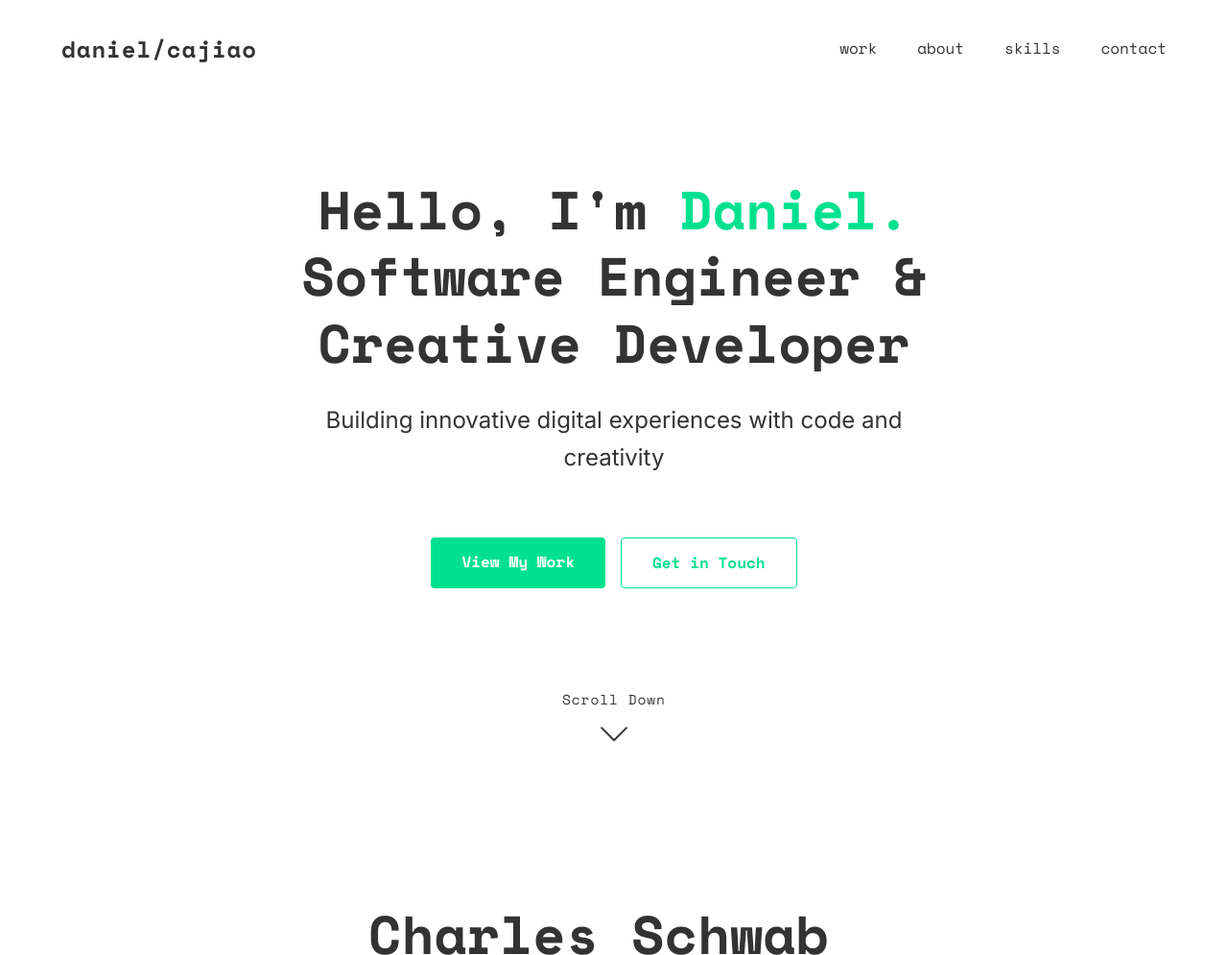
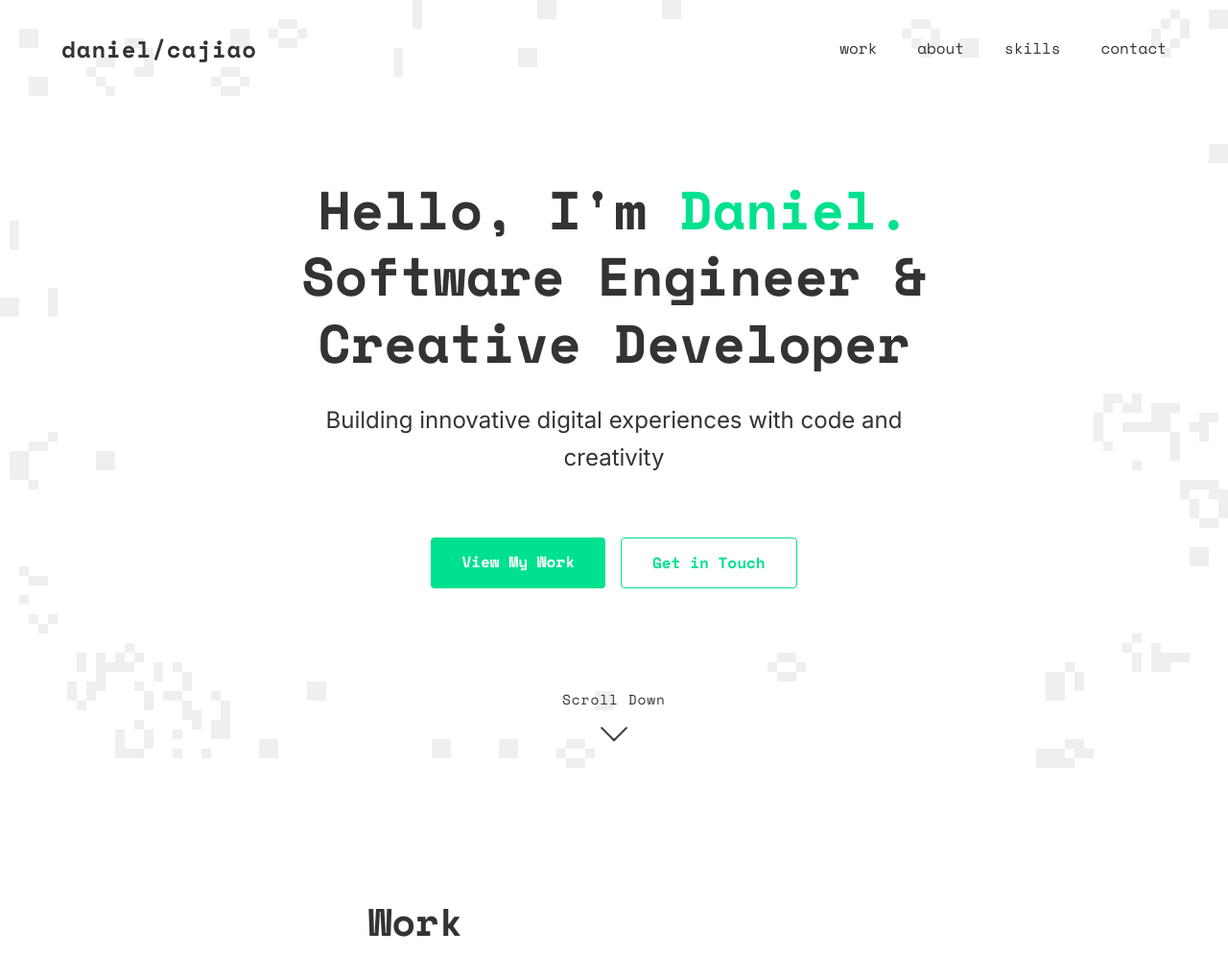
Before and after one commit to danicajiao/portfolio, a website built with Vite: page src/index.html in a window 1280 px wide. Shown: the top 995 px of the page at 96% size. Built offline with nearby package versions, Linux system fonts and the light colour scheme; some packages are replaced by stand-ins of ours; animation ran at ten frames a second; files whose address does not match are found by name.

Commit message:
Add hero section and work titles with styling adjustments

```diff
--- a/src/index.html
+++ b/src/index.html
@@ -51,9 +51,9 @@
 
     <!-- Hero Section with 3D Background -->
     <section id="hero" class="hero">
-        <!-- <div class="hero-canvas-container">
+        <div class="hero-canvas-container">
             <canvas id="hero-canvas"></canvas>
-        </div> -->
+        </div>
         <div class="hero-content">
             <h1 class="hero-title">
                 <span class="hero-title-line">Hello, I'm <span class="hero-title-highlight">Daniel.</span></span>
@@ -76,6 +76,7 @@
 
     <section id="work" class="work">
         <div class="project-titles-list">
+            <h2 class="section-title">Work</h2>
             <a href="#project1" id="charles-schwab-link" class="project-title">Charles Schwab</a>
             <a href="#project2" id="cove-link" class="project-title">Cove</a>
             <a href="#project3" id="schwapp-link" class="project-title">SchwApp</a>
--- a/src/js/main.js
+++ b/src/js/main.js
@@ -34,7 +34,7 @@ function init() {
     initCursor();
 
     // Initialize 3D scenes
-    // initHeroScene();
+    initHeroScene();
     initSkillsScene();
 
     // Initialize project hover effects with GSAP
@@ -170,10 +170,10 @@ function initNavigation() {
 
     window.addEventListener('scroll', () => {
         // Only change nav color on scroll if no project is being hovered
-        if (!projectHovered) {
+        // if (!projectHovered) {
             if (window.scrollY > 100) {
                 gsap.to(nav, {
-                    backgroundColor: '#ffffffe6',
+                    // backgroundColor: '#ffffffe6',
                     backdropFilter: 'blur(10px)',
                     padding: '1rem 0',
                     boxShadow: '0 4px 20px rgba(0, 0, 0, 0.1)',
@@ -181,14 +181,14 @@ function initNavigation() {
                 });
             } else {
                 gsap.to(nav, {
-                    backgroundColor: 'transparent',
+                    // backgroundColor: 'transparent',
                     backdropFilter: 'none',
                     padding: '2rem 0',
                     boxShadow: 'none',
                     duration: 0.3
                 });
             }
-        }
+        // }
     });
 }
 
@@ -254,7 +254,11 @@ function initAnimations() {
 
     // Projects animation setup
     gsap.utils.toArray('.project-titles-list a').forEach(project => {
-        gsap.set(project, { y: 50, opacity: 0 });
+        gsap.set(project, {
+            y: 50,
+            opacity: 0,
+            pointerEvents: 'none' // Disable pointer events initially
+        });
     });
 
     // About section elements
@@ -334,7 +338,7 @@ function startPageAnimations() {
             y: 0,
             opacity: 1,
             duration: 1,
-            ease: 'power3.out'
+            ease: 'power3.out',
         });
     });
 
@@ -350,7 +354,10 @@ function startPageAnimations() {
             opacity: 1,
             duration: 1,
             delay: index * 0.2,
-            ease: 'power3.out'
+            ease: 'power3.out',
+            onComplete: () => {
+                project.style.pointerEvents = 'auto'; // Enable pointer events after animation
+            }
         });
     });
 
@@ -423,96 +430,92 @@ function startPageAnimations() {
     });
 }
 
-// Hero background scene with Three.js
+// Hero background scene with Conway's Game of Life
 function initHeroScene() {
     const heroCanvas = document.getElementById('hero-canvas');
-
     if (!heroCanvas) return;
 
-    // Scene, camera and renderer
-    scene = new THREE.Scene();
-    camera = new THREE.PerspectiveCamera(75, window.innerWidth / window.innerHeight, 0.1, 1000);
-    renderer = new THREE.WebGLRenderer({ canvas: heroCanvas, alpha: true, antialias: true });
-    renderer.setSize(window.innerWidth, window.innerHeight);
-    renderer.setPixelRatio(Math.min(window.devicePixelRatio, 2));
+    // Set canvas size
+    heroCanvas.width = window.innerWidth;
+    heroCanvas.height = window.innerHeight;
+    const ctx = heroCanvas.getContext('2d');
 
-    // Create particles
-    const particleGeometry = new THREE.BufferGeometry();
-    const particleCount = 2000;
+    // Game of Life settings
+    const cellSize = 10;
+    const cols = Math.floor(heroCanvas.width / cellSize);
+    const rows = Math.floor(heroCanvas.height / cellSize);
+    let grid = createRandomGrid(cols, rows);
 
-    const positions = new Float32Array(particleCount * 3);
-    const colors = new Float32Array(particleCount * 3);
-
-    const colorOptions = [
-        new THREE.Color('#4f46e5'), // Main accent color
-        new THREE.Color('#818cf8'), // Lighter variant
-        new THREE.Color('#3730a3'), // Darker variant
-        new THREE.Color('#ffffff')  // White
-    ];
-
-    // Create particles with random positions
-    for (let i = 0; i < particleCount; i++) {
-        // Position
-        positions[i * 3] = (Math.random() - 0.5) * 10;     // x
-        positions[i * 3 + 1] = (Math.random() - 0.5) * 10; // y
-        positions[i * 3 + 2] = (Math.random() - 0.5) * 10; // z
-
-        // Random color from options
-        const color = colorOptions[Math.floor(Math.random() * colorOptions.length)];
-        colors[i * 3] = color.r;
-        colors[i * 3 + 1] = color.g;
-        colors[i * 3 + 2] = color.b;
+    function createRandomGrid(cols, rows) {
+        const arr = [];
+        for (let y = 0; y < rows; y++) {
+            arr[y] = [];
+            for (let x = 0; x < cols; x++) {
+                // Place most live cells near the edges, few in the center
+                const edgeThreshold = 5; // Number of cells from edge considered 'edge'
+                const isEdge = x < edgeThreshold || x >= cols - edgeThreshold || y < edgeThreshold || y >= rows - edgeThreshold;
+                if (isEdge) {
+                    arr[y][x] = Math.random() > 0.5 ? 1 : 0; // 50% chance alive on edge
+                } else {
+                    arr[y][x] = 0; // 0% chance alive in center
+                }
+            }
+        }
+        return arr;
     }
 
-    particleGeometry.setAttribute('position', new THREE.BufferAttribute(positions, 3));
-    particleGeometry.setAttribute('color', new THREE.BufferAttribute(colors, 3));
+    function drawGrid() {
+        ctx.clearRect(0, 0, heroCanvas.width, heroCanvas.height);
+        for (let y = 0; y < rows; y++) {
+            for (let x = 0; x < cols; x++) {
+                if (grid[y][x]) {
+                    ctx.fillStyle = '#00000010'; // Even lighter transparent black (0x10 = ~6% opacity)
+                    ctx.fillRect(x * cellSize, y * cellSize, cellSize, cellSize);
+                }
+            }
+        }
+    }
 
-    // Material with custom shaders for better-looking particles
-    const particleMaterial = new THREE.PointsMaterial({
-        size: 0.05,
-        sizeAttenuation: true,
-        vertexColors: true,
-        transparent: true,
-        opacity: 0.7
-    });
+    function nextGeneration() {
+        const newGrid = [];
+        for (let y = 0; y < rows; y++) {
+            newGrid[y] = [];
+            for (let x = 0; x < cols; x++) {
+                let neighbors = 0;
+                for (let i = -1; i <= 1; i++) {
+                    for (let j = -1; j <= 1; j++) {
+                        if (i === 0 && j === 0) continue;
+                        const nx = x + j;
+                        const ny = y + i;
+                        if (nx >= 0 && nx < cols && ny >= 0 && ny < rows) {
+                            neighbors += grid[ny][nx];
+                        }
+                    }
+                }
+                if (grid[y][x] === 1) {
+                    newGrid[y][x] = neighbors === 2 || neighbors === 3 ? 1 : 0;
+                } else {
+                    newGrid[y][x] = neighbors === 3 ? 1 : 0;
+                }
+            }
+        }
+        grid = newGrid;
+    }
 
-    // Create particle system
-    particles = new THREE.Points(particleGeometry, particleMaterial);
-    scene.add(particles);
-
-    // Position camera
-    camera.position.z = 3;
-
-    // Animation
-    const animate = () => {
-        requestAnimationFrame(animate);
-
-        // Rotate particles slowly
-        particles.rotation.x += 0.0005;
-        particles.rotation.y += 0.001;
-
-        // Mouse movement effect (to be connected to mouse position)
-        const mouseX = (window.innerWidth / 2 - (window.scrollY * 0.3)) * 0.0003;
-        const mouseY = (window.innerHeight / 2) * 0.0003;
-
-        particles.rotation.x += (mouseY - particles.rotation.x) * 0.05;
-        particles.rotation.y += (mouseX - particles.rotation.y) * 0.05;
-
-        // Render scene
-        renderer.render(scene, camera);
-    };
+    function animate() {
+        drawGrid();
+        setTimeout(() => {
+            nextGeneration();
+            requestAnimationFrame(animate);
+        }, 100); // 100ms per generation (adjust as desired)
+    }
 
     animate();
 
     // Handle window resize
     window.addEventListener('resize', () => {
-        // Update camera
-        camera.aspect = window.innerWidth / window.innerHeight;
-        camera.updateProjectionMatrix();
-
-        // Update renderer
-        renderer.setSize(window.innerWidth, window.innerHeight);
-        renderer.setPixelRatio(Math.min(window.devicePixelRatio, 2));
+        heroCanvas.width = window.innerWidth;
+        heroCanvas.height = window.innerHeight;
     });
 }
 
@@ -522,6 +525,7 @@ function initProjectHovers() {
     const visualBlock = document.querySelector('.project-visual-block');
     const projectList = document.querySelector('.project-titles-list');
     const nav = document.querySelector('.nav');
+    const heroCanvas = document.getElementById('hero-canvas');
 
     // Define project colors
     const projectColors = {
@@ -553,7 +557,7 @@ function initProjectHovers() {
         const projectId = link.id.replace('-link', '');
 
         // Mouse enter animation
-        link.addEventListener('mouseenter', () => {
+        link.addEventListener('mouseenter', (event) => {
             // If a project is already hovered, don't do anything
             if (!projectHovered) projectHovered = true;
 
@@ -586,15 +590,14 @@ function initProjectHovers() {
                 );
             }
 
-            // Smoothly transition body background color
-            gsap.to('body', {
-                backgroundColor: projectColors[projectId],
-                duration: 0.2,
+            gsap.to(heroCanvas, {
+                opacity: 0,
+                duration: 0.4,
                 ease: 'power2.inOut'
             });
 
-            // Smoothly transition nav background color
-            gsap.to(nav, {
+            // Smoothly transition body background color
+            gsap.to('body', {
                 backgroundColor: projectColors[projectId],
                 duration: 0.2,
                 ease: 'power2.inOut'
@@ -645,13 +648,25 @@ function initProjectHovers() {
         });
 
         // Reset the project link on mouse leave
-        link.addEventListener('mouseleave', () => {
+        link.addEventListener('mouseleave', (event) => {
             projectHovered = false;
+
+            console.log(event.target);
+            console.log(event.relatedTarget);
 
             gsap.killTweensOf('body');
             gsap.killTweensOf(nav);
             gsap.killTweensOf(visualBlock);
+            gsap.killTweensOf(heroCanvas);
 
+            // If the mouse is leaving the project link and not going to another project link
+            if ( event.target.classList.contains('project-title') !== event.relatedTarget.classList.contains('project-title') ) {
+                // Reset state
+                gsap.set('body', { backgroundColor: '#ffffff' });
+                // gsap.set(nav, { backgroundColor: '#ffffff' });
+                gsap.set(visualBlock, { opacity: 0 });
+                gsap.set(heroCanvas, { opacity: 1 });
+            }
             // Reset underline
             if (link.querySelector('.link-underline')) {
                 gsap.to(link.querySelector('.link-underline'), {
@@ -659,31 +674,10 @@ function initProjectHovers() {
                     duration: 0.3,
                     transformOrigin: 'right',
                     ease: 'power2.inOut',
-                    // onComplete: () => {
-                    //     gsap.set(link.querySelector('.link-underline'), { transformOrigin: 'left' });
-                    // }
                 });
             }
-
-            gsap.set('body', { backgroundColor: '#ffffff' });
-            gsap.set(nav, { backgroundColor: '#ffffff' });
-            gsap.set(visualBlock, { opacity: 0 });
         });
     });
-
-    // When mouse leaves the entire project list area
-    // projectList.addEventListener('mouseleave', () => {
-    //     // Reset state
-    //     activeProjectId = null;
-
-    //     gsap.killTweensOf('body');
-    //     gsap.killTweensOf(nav);
-    //     gsap.killTweensOf(visualBlock);
-
-    //     gsap.set('body', { backgroundColor: '#ffffff' });
-    //     gsap.set(nav, { backgroundColor: '#ffffff' });
-    //     gsap.set(visualBlock, { opacity: 0 });
-    // });
 }
 
 // Skills scene with Three.js
--- a/src/styles/main.css
+++ b/src/styles/main.css
@@ -411,6 +411,10 @@ section {
 .section-cta {
     margin-top: var(--spacing-lg);
     text-align: center;
+}
+
+.work {
+    height: 100vh;
 }
 
 .project-titles-list {
```
